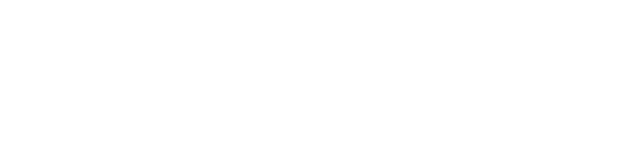
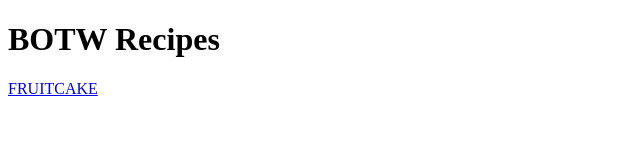
Before and after one commit to theotxt/odin-recipes, a plain HTML site: page index.html in a window 1280 px wide. Shown: the whole page, without its empty margins (0-640 px from the left). Drawn offline with Linux system fonts and the light colour scheme.

Commit message:
Create FRUITCAKE.html

```diff
--- a/index.html
+++ b/index.html
@@ -4,9 +4,11 @@
 <head>
 <meta charset="UTF-8">
 <title> BOTW Recipes </title>
+</head>
 
 <body>
+<h1> BOTW Recipes </h1>
+<a href="recipes/FRUITCAKE.html"> FRUITCAKE </a>
 
 </body>
-</head>
 </html>
```
Also changed, not shown: recipes/fruitcake.html (added, +1 -0 lines).
